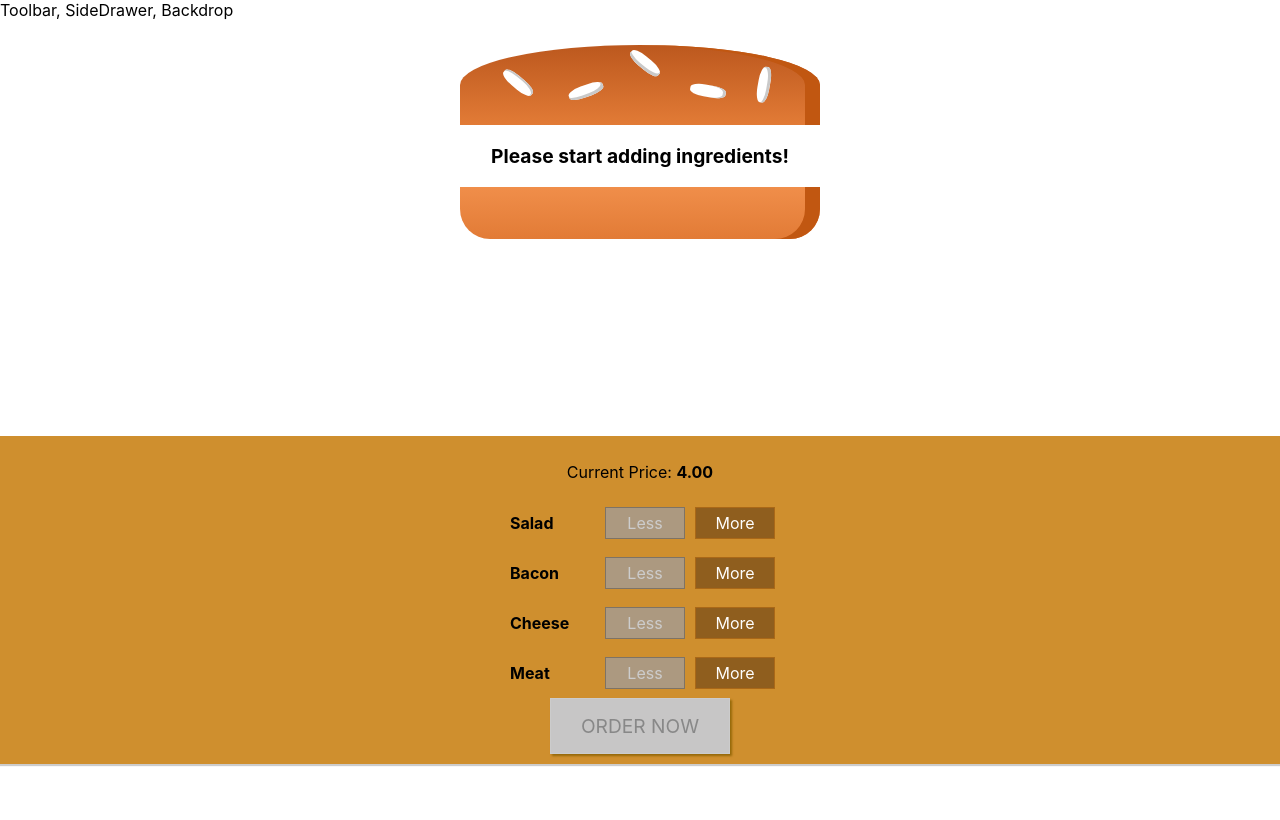
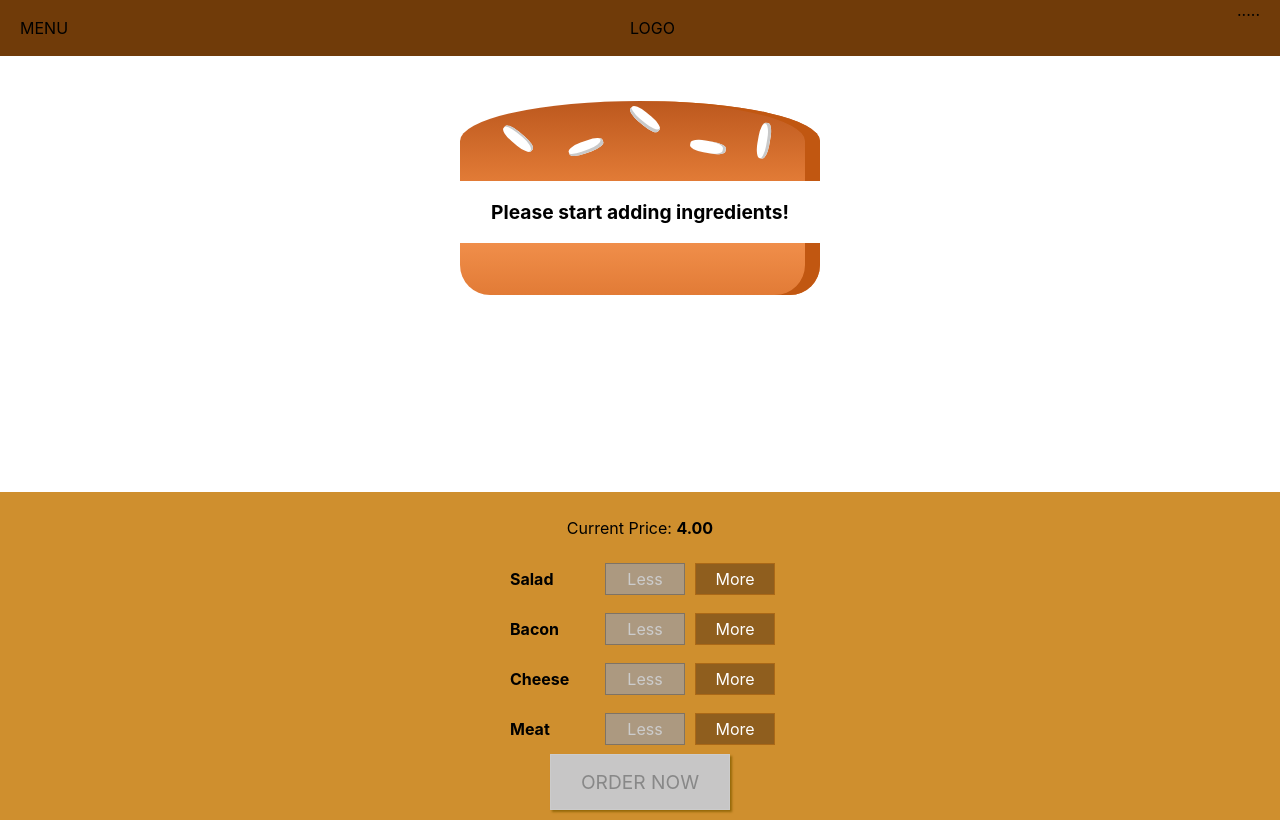
Before and after one commit to vjpal3/React-App-Burger-Builder, a React (Create React App) app: page / in a window 1280 px wide. Built offline with nearby package versions, Linux system fonts and the light colour scheme.

Commit message:
Add Toolbar

```diff
--- a/src/components/Burger/OrderSummary/OrderSummary.js
+++ b/src/components/Burger/OrderSummary/OrderSummary.js
@@ -15,6 +15,9 @@
       <h3>Your Order</h3>
       <p>Delicious burger with following ingredients:</p>
       <ul>{ingredientSummary}</ul>
+      <p>
+        <strong>Total Price: ${props.totalPrice.toFixed(2)}</strong>
+      </p>
       <p>Continue to Checkout?</p>
       <Button btnType='Danger' clicked={props.purchaseCancelled}>
         CANCEL
--- a/src/components/Layout/Layout.js
+++ b/src/components/Layout/Layout.js
@@ -1,8 +1,10 @@
 import React from 'react';
 import classes from './Layout.module.css';
+import Toolbar from '../Navigation/Toolbar/Toolbar';
 
 const layout = props => (
   <>
+    <Toolbar />
     <div>Toolbar, SideDrawer, Backdrop</div>
     <main className={classes.Content}>{props.children}</main>
   </>
--- a/src/components/Layout/Layout.module.css
+++ b/src/components/Layout/Layout.module.css
@@ -1,3 +1,3 @@
 .Content {
-  margin-top: 16px;
+  margin-top: 72px;
 }
--- /dev/null
+++ b/src/components/Navigation/Toolbar/Toolbar.js
@@ -0,0 +1,12 @@
+import React from 'react';
+import classes from './Toolbar.module.css';
+
+const toolbar = props => (
+  <header className={classes.Toolbar}>
+    <div>MENU</div>
+    <div>LOGO</div>
+    <nav>.....</nav>
+  </header>
+);
+
+export default toolbar;
--- /dev/null
+++ b/src/components/Navigation/Toolbar/Toolbar.module.css
@@ -0,0 +1,18 @@
+.Toolbar {
+  height: 56px;
+  width: 100%;
+  position: fixed;
+  top: 0;
+  left: 0;
+  background-color: #703b09;
+  display: flex;
+  justify-content: space-between;
+  align-items: center;
+  padding: 0 20px;
+  box-sizing: border-box;
+  z-index: 90;
+}
+
+.Toolbar nav {
+  height: 100%;
+}
--- a/src/containers/BurgerBuilder/BurgerBuilder.js
+++ b/src/containers/BurgerBuilder/BurgerBuilder.js
@@ -85,6 +85,7 @@
             ingredients={this.state.ingredients}
             purchaseCancelled={this.purchaseCancelHandler}
             purchaseContinued={this.purchaseContinueHandler}
+            totalPrice={this.state.totalPrice}
           />
         </Modal>
         <Burger ingredients={this.state.ingredients} />
```
Also changed, not shown: src/components/Logo/Logo.js (added).
